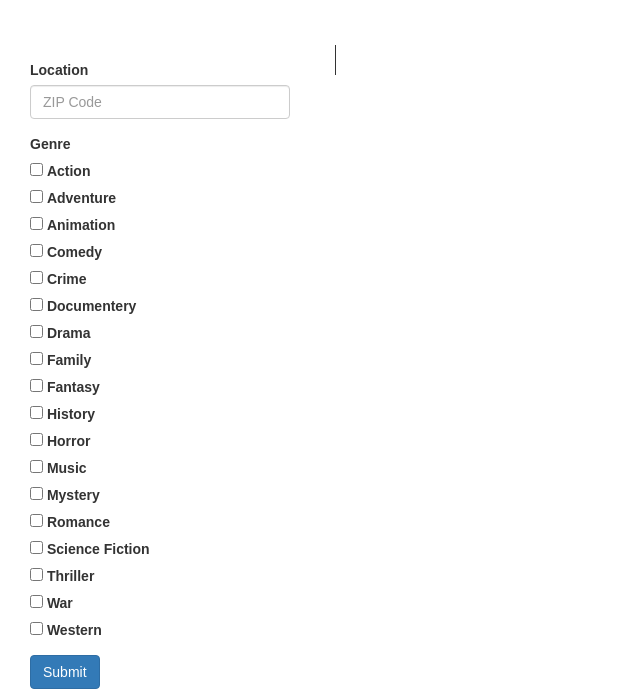
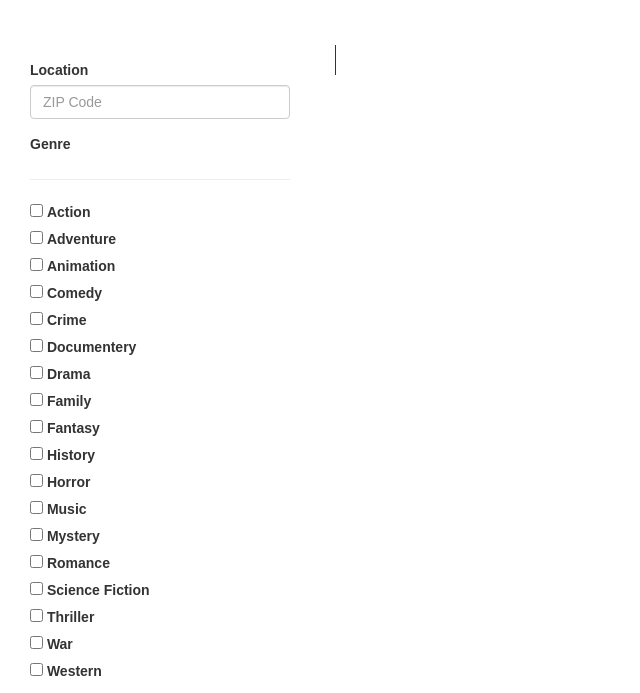
Before and after one commit to mrsantacruz86/Next-Mov-E, a plain HTML site: page results.html in a window 1280 px wide. Shown: the part 89-782 px from the top of the page, without its empty margins (0-640 px from the left). Drawn offline with nearby package versions, Linux system fonts and the light colour scheme; no server answers; a script that the page names is missing; a web font is replaced by a local one.

Commit message:
updating results

```diff
--- a/results.html
+++ b/results.html
@@ -41,8 +41,9 @@
                 </div>
                 <div class="form-group">
                   <label for="preferenceBox">Genre</label>
-                  <form> <br>
-                    <div class="form-check">
+                  <hr>
+                  <div id="checkList"> <!-- container div for the checkboxes -->
+                    <div class="form-check" id="checkList">
                     <input class="form-check-input" type="checkbox" value="Action" id="Action">
                     <label class="form-check-label" for="Action">
                       Action
@@ -150,8 +151,9 @@
                      Western
                     </label>
                     </div>
+                  </div>
                   <input type="submit" class="btn btn-primary" value="Submit" id="submit-button">
-                  </form>
+
                 </div>
               </form>
             </div>
```
